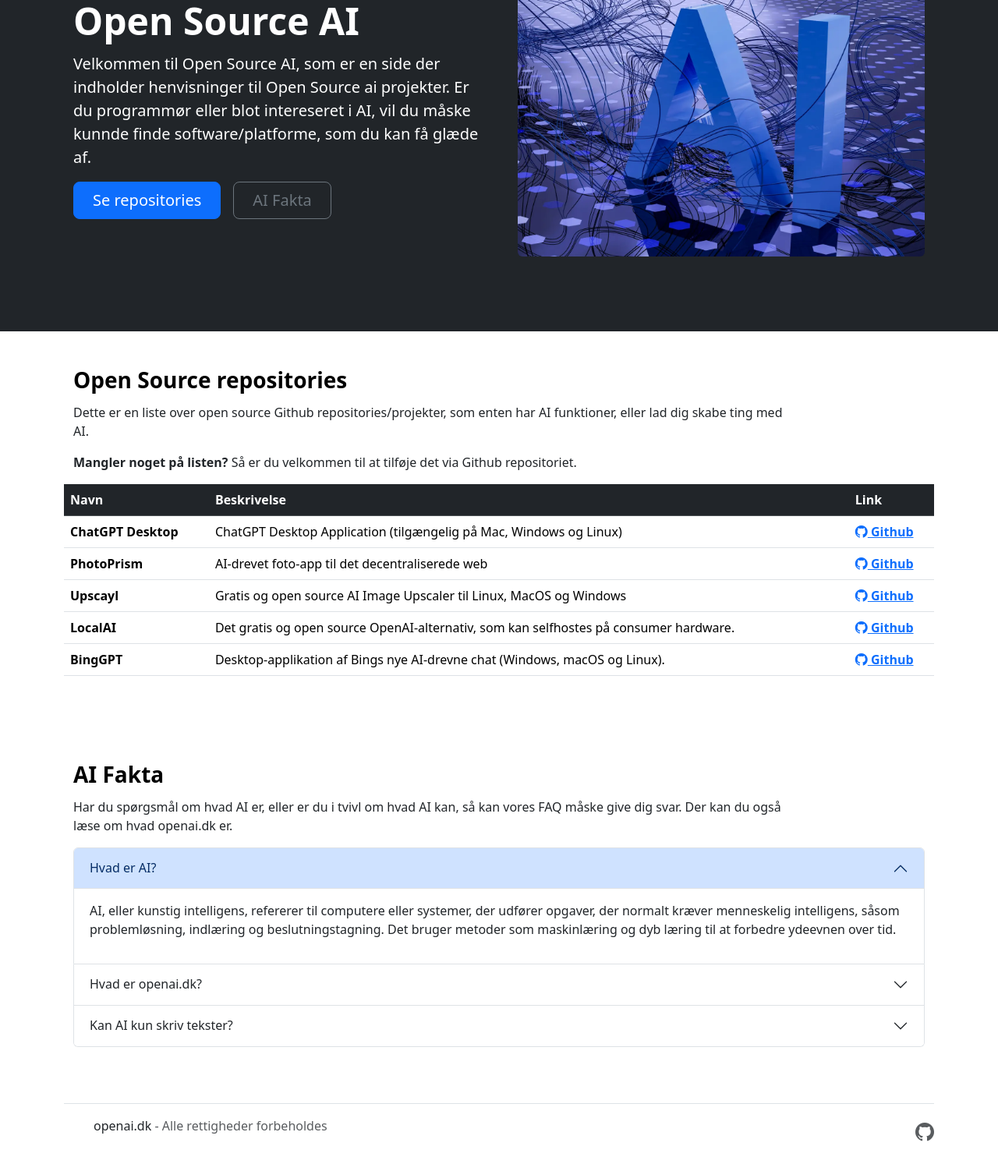
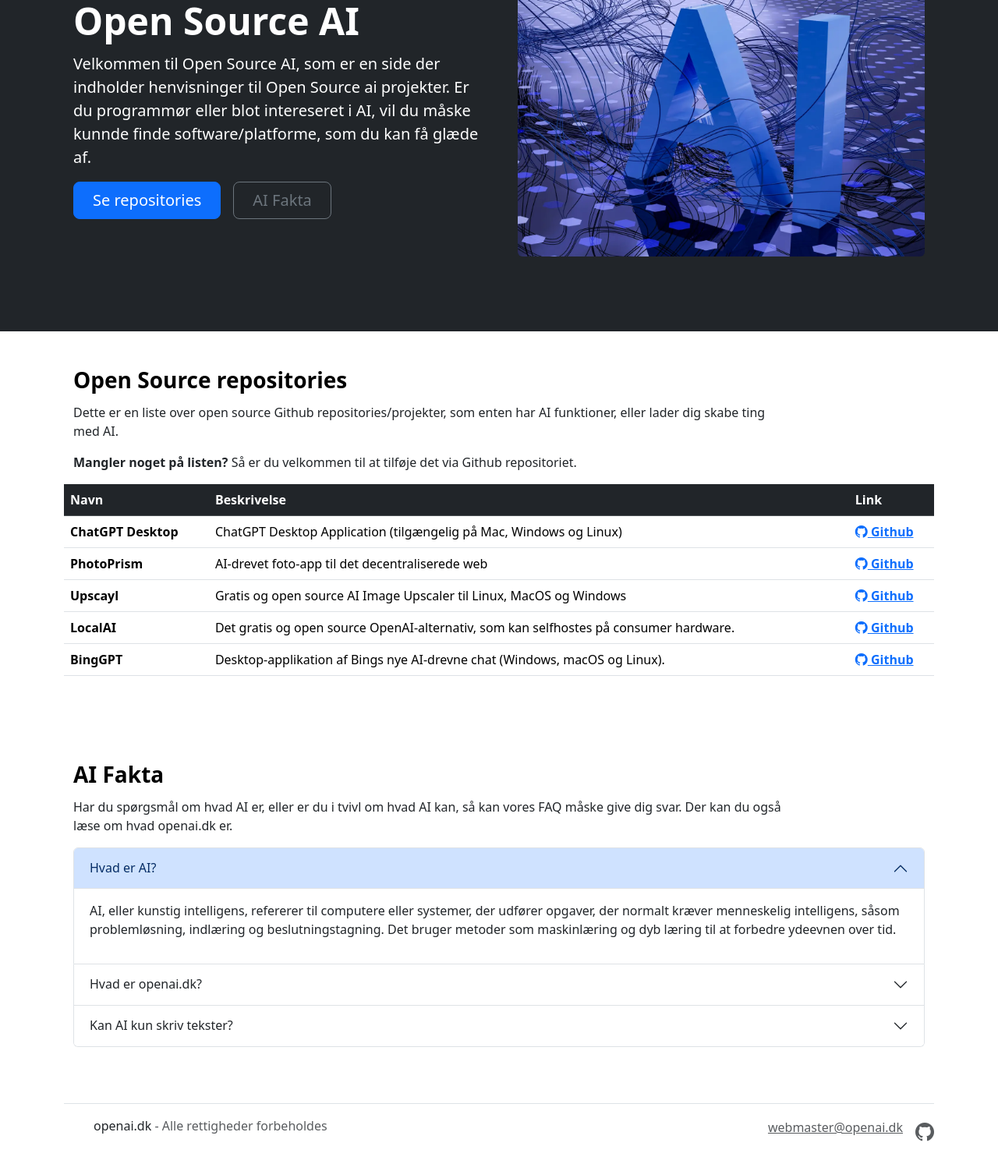
Before and after one commit to victorpahuus/openai.dk, a plain HTML site: page index.html in a window 1280 px wide. Shown: the part 196-1698 px from the top of the page at 78% size. Drawn offline with nearby package versions, Linux system fonts and the light colour scheme.

Commit message:
added webmaster mail

```diff
--- a/index.html
+++ b/index.html
@@ -45,7 +45,7 @@
     <div id="repositories" class="container col-xxl-8 px-4 py-5">
       <div class="col-lg-10 ">
         <h2 class=" fw-bold text-body-emphasis lh-1 h3 mb-3">Open Source repositories</h2>
-        <p>Dette er en liste over open source Github repositories/projekter, som enten har AI funktioner, eller lad dig skabe ting med AI.</p>
+        <p>Dette er en liste over open source Github repositories/projekter, som enten har AI funktioner, eller lader dig skabe ting med AI.</p>
         <p><strong>Mangler noget på listen?</strong> Så er du velkommen til at tilføje det via Github repositoriet.</p>
 
       </div>
@@ -153,6 +153,8 @@
         </div>
 
         <ul class="nav col-md-4 justify-content-end list-unstyled d-flex">
+          <li class="ms-3"><a class="text-muted" href="mailto:webmaster@openai.dk" target="_blank">webmaster@openai.dk</a></li>
+
           <li class="ms-3"><a class="text-muted" href="https://github.com/victorpahuus/openai.dk"><i class="bi bi-github fs-4"></i></a></li>
         </ul>
       </footer>
```
